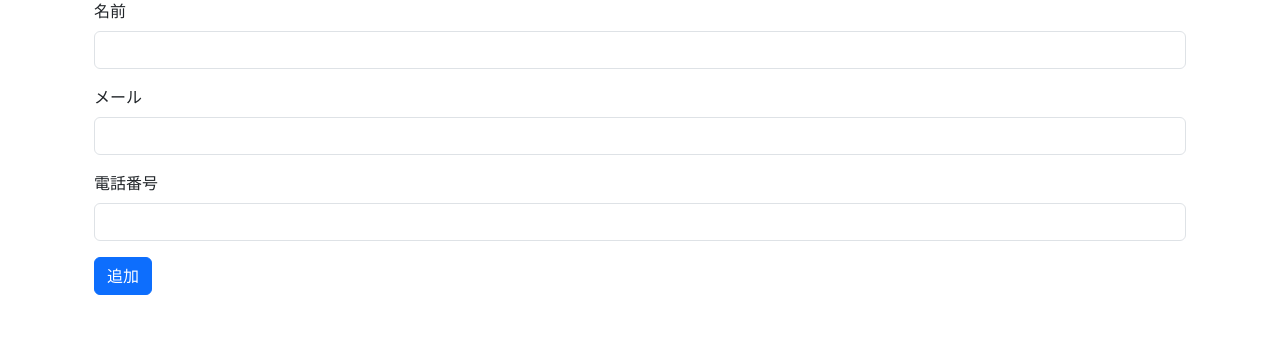
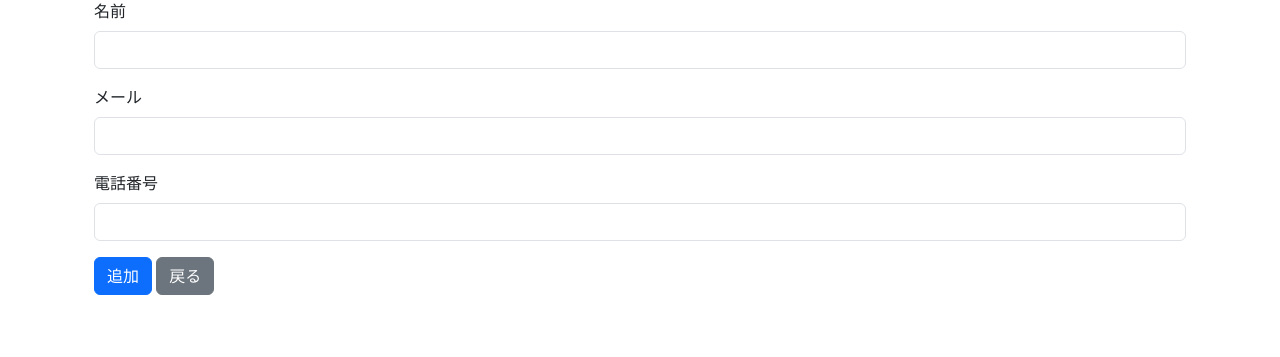
Before and after one commit to sk04237/customer_managementsystem, a Flask app: page /customers/add in a window 1280 px wide. Shown: the part 127-484 px from the top of the page. Run offline with Flask 3, Linux system fonts and the light colour scheme.

Commit message:
Update add_customer.html

```diff
--- a/app/templates/add_customer.html
+++ b/app/templates/add_customer.html
@@ -3,7 +3,7 @@
 {% block content %}
 <div class="container">
     <h2 class="mt-4">顧客を追加</h2>
-    <form method="POST">
+    <form method="POST" class="needs-validation" novalidate>
         <div class="mb-3">
             <label for="name" class="form-label">名前</label>
             <input type="text" id="name" name="name" class="form-control" required>
@@ -17,6 +17,7 @@
             <input type="tel" id="phone" name="phone" class="form-control" required pattern="[0-9]{10,11}">
         </div>
         <button type="submit" class="btn btn-primary">追加</button>
+        <a href="javascript:history.back()" class="btn btn-secondary">戻る</a>
     </form>
 </div>
 {% endblock %}
```
